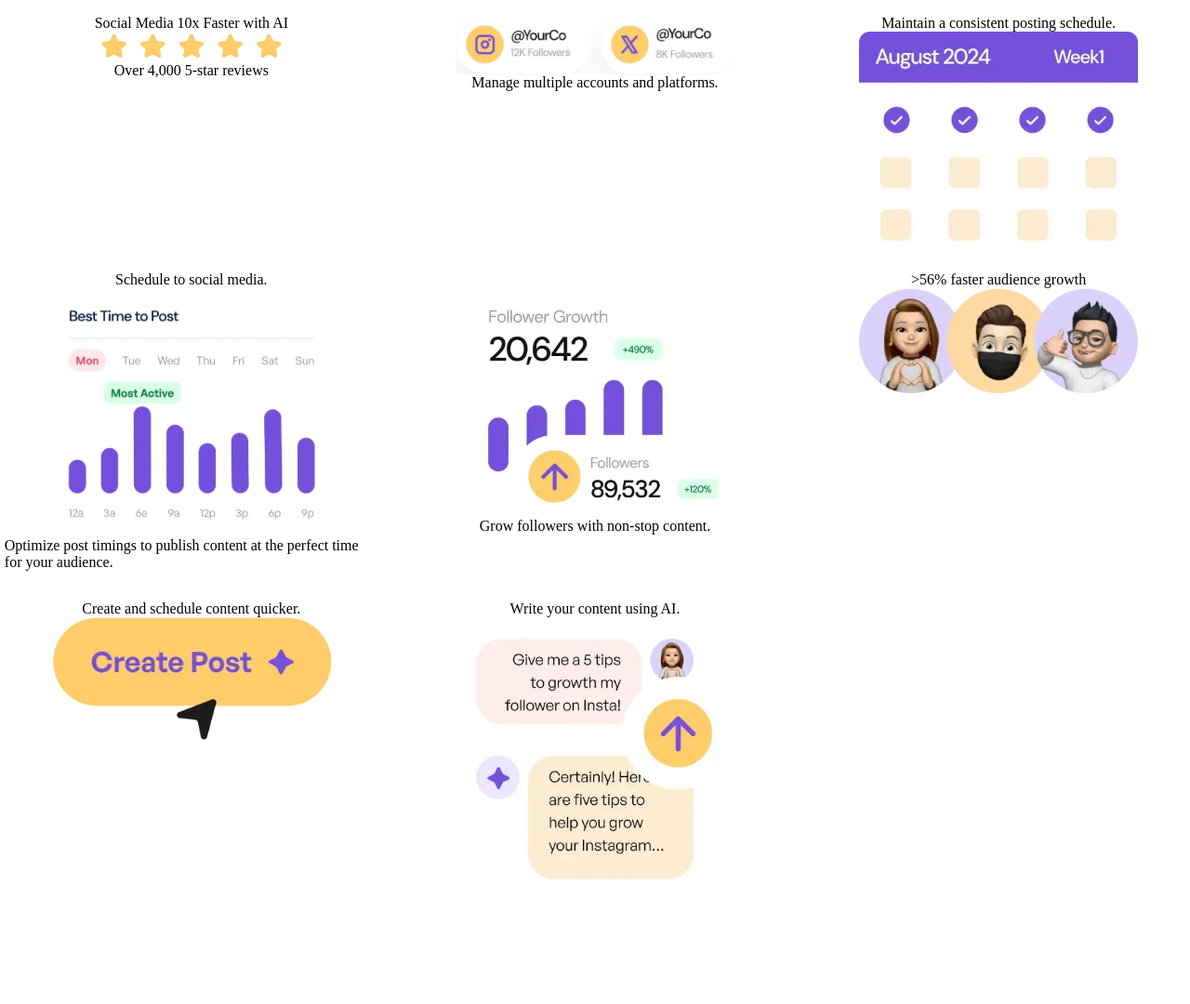
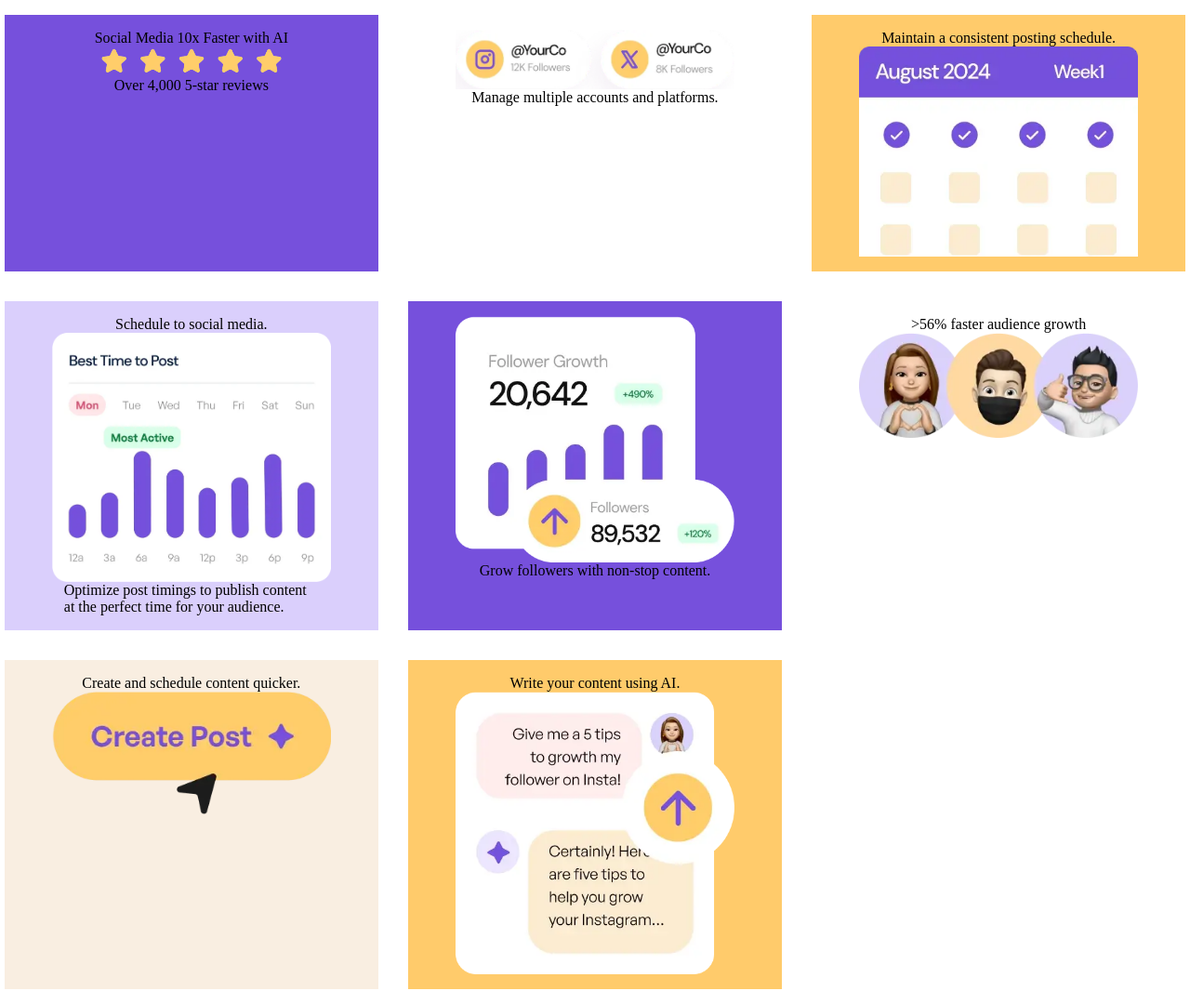
Before and after one commit to jabo-arnold-landry/Grid-CSS, a plain HTML site: page index.html in a window 1280 px wide. Shown: the whole page at 93% size. Before the commit the page ends 984 px from the top, so only its background shows below. Drawn offline with Linux system fonts and the light colour scheme.

Commit message:
adding-backgrounds-to-article-elements

```diff
--- a/index.html
+++ b/index.html
@@ -19,12 +19,12 @@
   </head>
   <body>
     <section class="container">
-      <article class="socials">
+      <article class="socials bg-purple-500">
         <span> Social Media 10x Faster with AI </span>
         <img src="images/illustration-five-stars.webp" alt="" width="200" />
         <p>Over 4,000 5-star reviews</p>
       </article>
-      <article>
+      <article class="bg-white">
         <img
           src="images/illustration-multiple-platforms.webp"
           alt="multiple-media"
@@ -32,7 +32,7 @@
         />
         <p>Manage multiple accounts and platforms.</p>
       </article>
-      <article>
+      <article class="bg-yellow-500">
         <p>Maintain a consistent posting schedule.</p>
         <img
           src="images/illustration-consistent-schedule.webp"
@@ -40,7 +40,7 @@
           width="300"
         />
       </article>
-      <article>
+      <article class="bg-purple-100">
         <p>Schedule to social media.</p>
         <img src="images/illustration-schedule-posts.webp" alt="" width="300" />
         <span
@@ -48,11 +48,11 @@
           audience.</span
         >
       </article>
-      <article>
+      <article class="bg-purple-500">
         <img src="images/illustration-grow-followers.webp" alt="" width="300" />
         <span>Grow followers with non-stop content.</span>
       </article>
-      <article>
+      <article class="bg-white">
         <p>>56% faster audience growth</p>
         <img
           src="images/illustration-audience-growth.webp"
@@ -60,11 +60,11 @@
           width="300"
         />
       </article>
-      <article>
+      <article class="bg-yellow-100">
         <p>Create and schedule content quicker.</p>
         <img src="images/illustration-create-post.webp" alt="" width="300" />
       </article>
-      <article>
+      <article class="bg-yellow-500">
         <p>Write your content using AI.</p>
         <img src="images/illustration-ai-content.webp" alt="" width="300" />
       </article>
```
